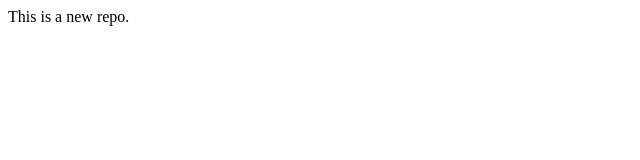
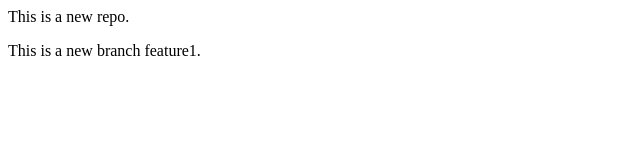
Before and after one commit to shikshadev1171/localrepo, a plain HTML site: page index.html in a window 1280 px wide. Shown: the whole page, without its empty margins (0-640 px from the left). Drawn offline with Linux system fonts and the light colour scheme.

Commit message:
added new feature

```diff
--- a/index.html
+++ b/index.html
@@ -1 +1,2 @@
 <p>This is a new repo.</p>
+<p>This is a new branch feature1.</p>
```
